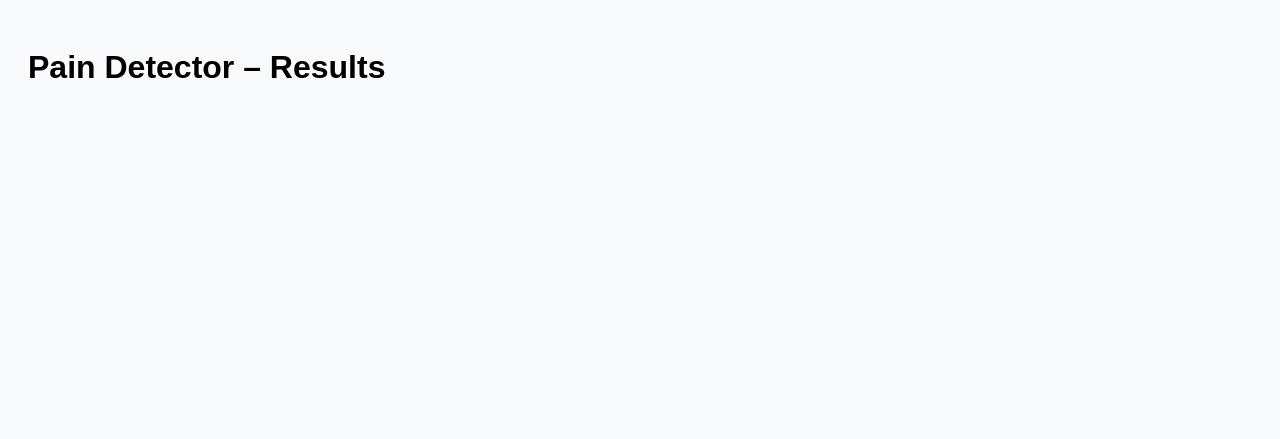
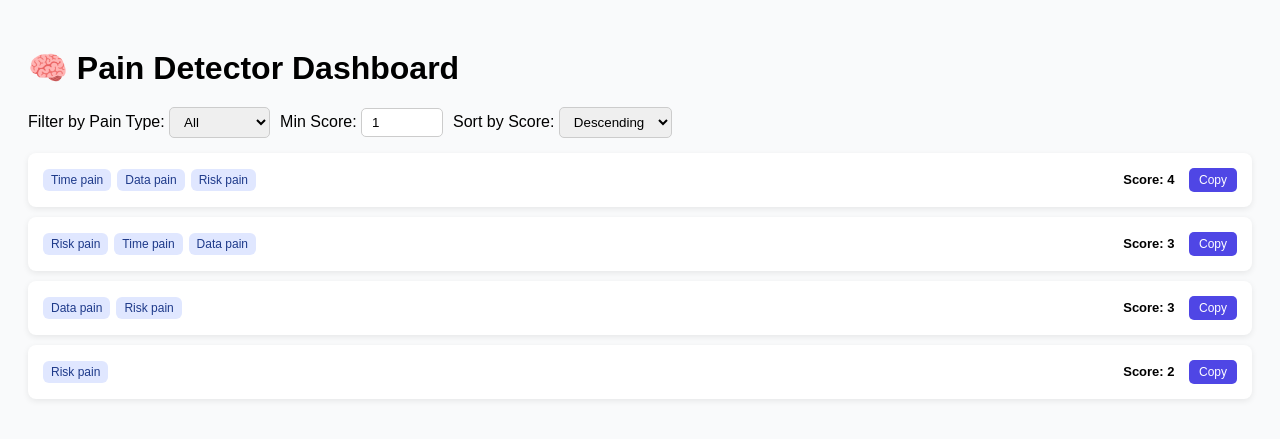
Before and after one commit to davitlabadze/pain-detector, a Flask app: page / in a window 1280 px wide. Shown: the top 439 px of the page. Run offline with Flask 3, Linux system fonts and the light colour scheme; data that the repository does not hold is empty.

Commit message:
style: add sort and filter

```diff
--- a/templates/dashboard.html
+++ b/templates/dashboard.html
@@ -2,43 +2,54 @@
 <html lang="en">
   <head>
     <meta charset="UTF-8" />
-    <title>Pain Detector MVP</title>
-
-    <script src="https://cdn.jsdelivr.net/npm/marked/marked.min.js"></script>
-
+    <title>Pain Detector Dashboard</title>
     <style>
       body {
         font-family: Arial, sans-serif;
         background: #f9fafb;
         padding: 20px;
       }
-
       h1 {
         margin-bottom: 20px;
+      }
+
+      .controls {
+        margin-bottom: 15px;
+        display: flex;
+        gap: 10px;
+        align-items: center;
+        flex-wrap: wrap;
+      }
+      .controls select,
+      .controls input {
+        padding: 6px 10px;
+        border-radius: 5px;
+        border: 1px solid #ccc;
       }
 
       .card {
         background: white;
         border-radius: 8px;
         padding: 15px;
-        margin-bottom: 15px;
+        margin-bottom: 10px;
         box-shadow: 0 2px 6px rgba(0, 0, 0, 0.08);
         cursor: pointer;
+        transition: all 0.2s ease;
       }
-
+      .card.open {
+        background: #f1f5f9;
+      }
       .card-header {
         display: flex;
         justify-content: space-between;
         align-items: center;
         gap: 10px;
       }
-
       .badges {
         display: flex;
         gap: 6px;
         flex-wrap: wrap;
       }
-
       .badge {
         background: #e0e7ff;
         color: #1e3a8a;
@@ -46,13 +57,11 @@
         border-radius: 6px;
         font-size: 12px;
       }
-
       .score {
         font-size: 13px;
         font-weight: bold;
         margin-right: 10px;
       }
-
       .copy-btn {
         padding: 5px 10px;
         font-size: 12px;
@@ -62,33 +71,29 @@
         color: white;
         cursor: pointer;
       }
-
       .copy-btn:hover {
         background: #4338ca;
       }
-
       .card-body {
-        margin-top: 12px;
+        margin-top: 10px;
         display: none;
         font-size: 14px;
-        color: #111827;
-        line-height: 1.6;
+        color: #374151;
+        line-height: 1.5;
       }
-
       .card.open .card-body {
         display: block;
       }
 
-      /* Markdown styling */
+      /* Markdown-like styling */
       .card-body pre {
         background: #111827;
         color: #e5e7eb;
-        padding: 12px;
-        border-radius: 6px;
+        padding: 10px;
+        border-radius: 5px;
         overflow-x: auto;
         font-size: 13px;
       }
-
       .card-body code {
         background: #f3f4f6;
         color: #1f2937;
@@ -96,110 +101,135 @@
         border-radius: 4px;
         font-size: 13px;
       }
+    </style>
+  </head>
+  <body>
+    <h1>🧠 Pain Detector Dashboard</h1>
 
-      .card-body pre code {
-        background: transparent;
-        color: inherit;
-        padding: 0;
+    <div class="controls">
+      <label>
+        Filter by Pain Type:
+        <select id="painFilter">
+          <option value="">All</option>
+          <option value="Time pain">Time pain</option>
+          <option value="Cost pain">Cost pain</option>
+          <option value="Data pain">Data pain</option>
+          <option value="Risk pain">Risk pain</option>
+        </select>
+      </label>
+
+      <label>
+        Min Score:
+        <input
+          type="number"
+          id="minScore"
+          value="1"
+          min="1"
+          style="width: 60px"
+        />
+      </label>
+
+      <label>
+        Sort by Score:
+        <select id="sortOrder">
+          <option value="desc">Descending</option>
+          <option value="asc">Ascending</option>
+        </select>
+      </label>
+    </div>
+
+    <div id="cardsContainer"></div>
+
+    <script>
+      // Sample data (replace with actual fetch)
+      const techPains = [
+        {
+          text: "AWS EC2 instance fails with memory leak and high latency.",
+          pain_categories: ["Time pain", "Data pain", "Risk pain"],
+          score: 4,
+        },
+        {
+          text: "Kubernetes deployment crashed due to misconfiguration.",
+          pain_categories: ["Risk pain"],
+          score: 2,
+        },
+        {
+          text: "შეცდომა სერვისში, ვერ მუშაობს აპლიკაცია, შეფერხება მოხდა.",
+          pain_categories: ["Risk pain", "Time pain", "Data pain"],
+          score: 3,
+        },
+        {
+          text: "Our CI/CD pipeline has multiple bugs and crashes frequently.",
+          pain_categories: ["Data pain", "Risk pain"],
+          score: 3,
+        },
+      ];
+
+      const container = document.getElementById("cardsContainer");
+      const painFilter = document.getElementById("painFilter");
+      const minScore = document.getElementById("minScore");
+      const sortOrder = document.getElementById("sortOrder");
+
+      function renderCards() {
+        container.innerHTML = "";
+        let filtered = [...techPains];
+
+        // Filter by pain type
+        const pain = painFilter.value;
+        if (pain)
+          filtered = filtered.filter((r) => r.pain_categories.includes(pain));
+
+        // Filter by min score
+        const min = parseInt(minScore.value) || 1;
+        filtered = filtered.filter((r) => r.score >= min);
+
+        // Sort
+        filtered.sort((a, b) =>
+          sortOrder.value === "asc" ? a.score - b.score : b.score - a.score
+        );
+
+        // Render
+        filtered.forEach((r) => {
+          const card = document.createElement("div");
+          card.className = "card";
+          card.innerHTML = `
+          <div class="card-header">
+            <div class="badges">${r.pain_categories
+              .map((c) => `<span class="badge">${c}</span>`)
+              .join("")}</div>
+            <div>
+              <span class="score">Score: ${r.score}</span>
+              <button class="copy-btn">Copy</button>
+            </div>
+          </div>
+          <div class="card-body"><pre>${r.text}</pre></div>
+        `;
+          container.appendChild(card);
+
+          // Toggle body
+          card.querySelector(".card-header").addEventListener("click", () => {
+            card.classList.toggle("open");
+          });
+
+          // Copy button
+          card.querySelector(".copy-btn").addEventListener("click", (e) => {
+            e.stopPropagation();
+            navigator.clipboard.writeText(r.text);
+            const btn = e.target;
+            const original = btn.innerText;
+            btn.innerText = "Copied ✓";
+            setTimeout(() => (btn.innerText = original), 1500);
+          });
+        });
       }
 
-      .card-body blockquote {
-        border-left: 4px solid #6366f1;
-        background: #eef2ff;
-        padding: 10px 14px;
-        margin: 10px 0;
-        color: #1e3a8a;
-      }
+      // Event listeners
+      painFilter.addEventListener("change", renderCards);
+      minScore.addEventListener("input", renderCards);
+      sortOrder.addEventListener("change", renderCards);
 
-      .card-body ul,
-      .card-body ol {
-        padding-left: 20px;
-      }
-
-      .card-body a {
-        color: #2563eb;
-        text-decoration: underline;
-      }
-
-      .card-body h2,
-      .card-body h3 {
-        margin-top: 14px;
-      }
-    </style>
-  </head>
-
-  <body>
-    <h1>Pain Detector – Results</h1>
-
-    {% for r in results %}
-    <div class="card">
-      <div class="card-header">
-        <div class="badges">
-          {% for c in r.pain_categories %}
-          <span class="badge">{{ c }}</span>
-          {% endfor %}
-        </div>
-
-        <div>
-          <span class="score">Score: {{ r.score }}</span>
-          <button
-            class="copy-btn"
-            data-text="{{ r.text | e }}"
-            data-score="{{ r.score }}"
-            data-categories="{{ r.pain_categories | tojson }}"
-          >
-            Copy
-          </button>
-        </div>
-      </div>
-
-      <div class="card-body" data-md="{{ r.text | e }}"></div>
-    </div>
-    {% endfor %}
-
-    <script>
-      document.querySelectorAll(".card").forEach((card) => {
-        card.addEventListener("click", () => {
-          const body = card.querySelector(".card-body");
-
-          if (!card.classList.contains("open")) {
-            const md = body.dataset.md || "";
-            body.innerHTML = marked.parse(md);
-          }
-
-          card.classList.toggle("open");
-        });
-      });
-
-      document.querySelectorAll(".copy-btn").forEach((btn) => {
-        btn.addEventListener("click", (event) => {
-          event.stopPropagation();
-
-          const text = btn.dataset.text || "";
-          const score = btn.dataset.score || "0";
-
-          let categories = [];
-          try {
-            categories = JSON.parse(btn.dataset.categories || "[]");
-          } catch (e) {
-            categories = [];
-          }
-
-          const content = `Pain types: ${categories.join(", ")}
-Score: ${score}
-
-${text}`;
-
-          navigator.clipboard.writeText(content);
-
-          const original = btn.innerText;
-          btn.innerText = "Copied ✓";
-
-          setTimeout(() => {
-            btn.innerText = original;
-          }, 1500);
-        });
-      });
+      // Initial render
+      renderCards();
     </script>
   </body>
 </html>
```
